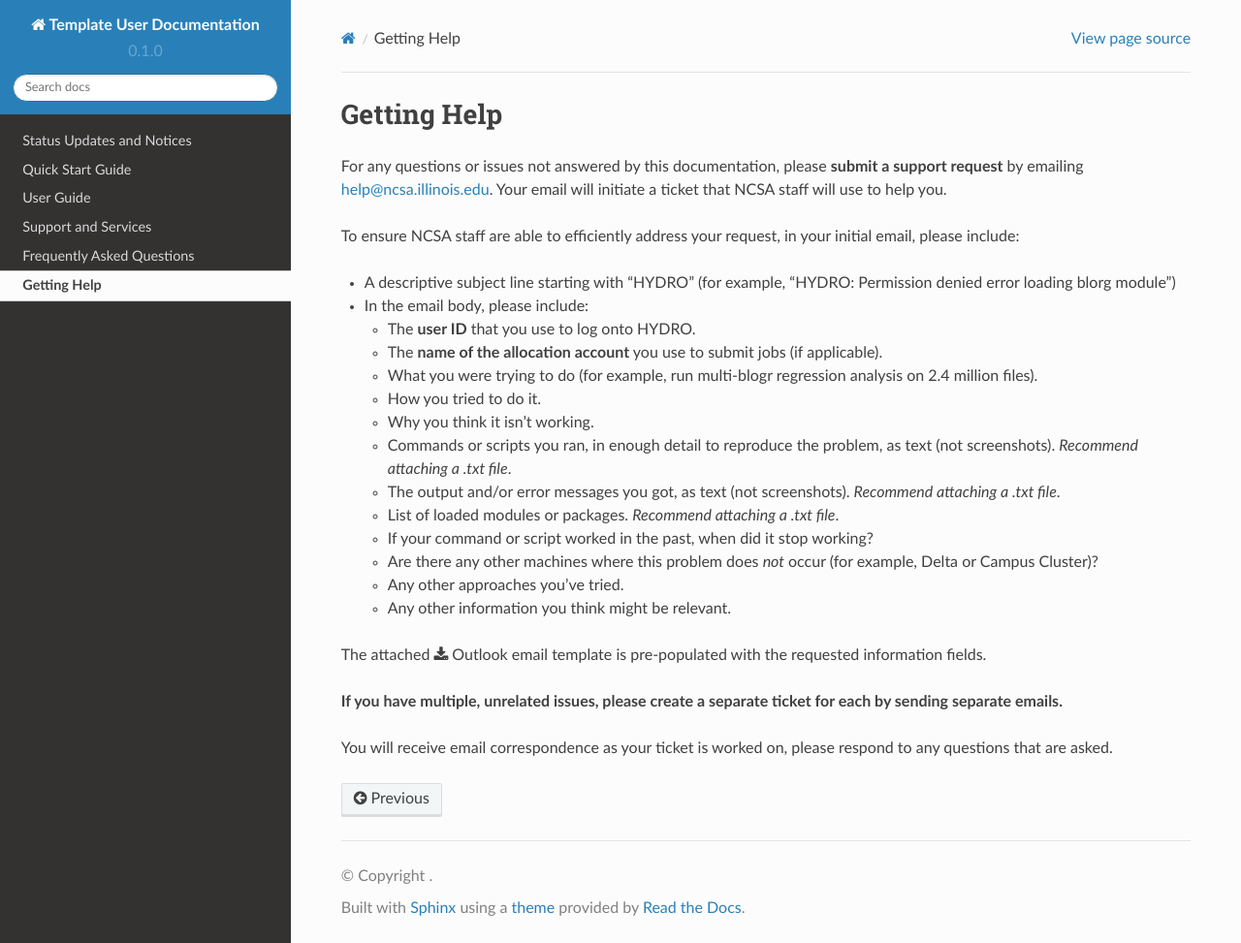
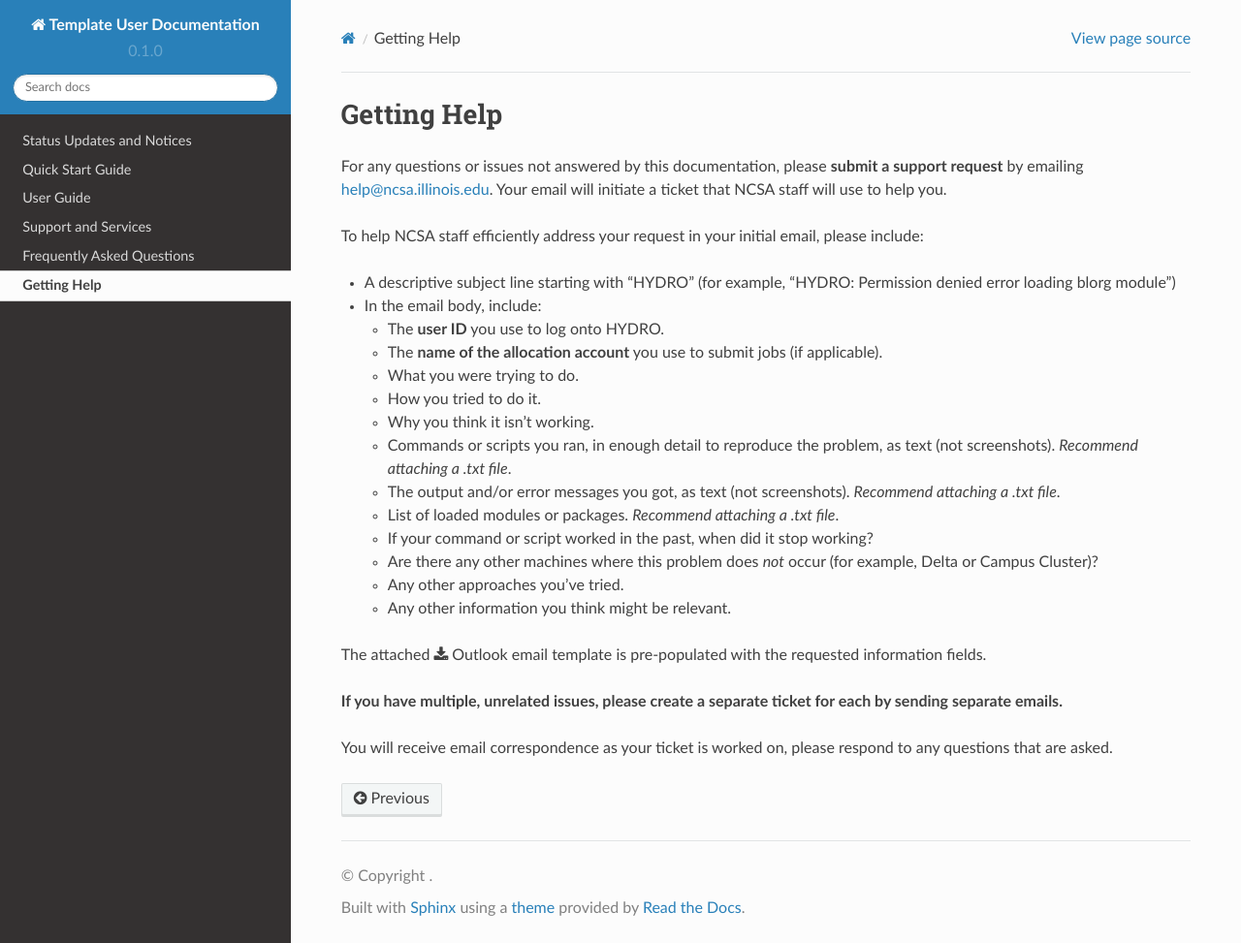
Before and after one commit to lhelms2/rtd-template, a Sphinx documentation site: the page built from docs/source/help.rst, in a window 1280 px wide and 973 px high. Shown: the whole window at 97% size. Built offline with Sphinx 7.4.7 and the Read the Docs theme 2.0.0, drawn with Linux system fonts in a browser that asks for light colours.

Commit message:
Update help.rst

```diff
--- a/docs/source/help.rst
+++ b/docs/source/help.rst
@@ -5,14 +5,14 @@ Getting Help
 
 For any questions or issues not answered by this documentation, please **submit a support request** by emailing help@ncsa.illinois.edu. Your email will initiate a ticket that NCSA staff will use to help you.
 
-To ensure NCSA staff are able to efficiently address your request, in your initial email, please include:
+To help NCSA staff efficiently address your request in your initial email, please include:
 
 - A descriptive subject line starting with “HYDRO” (for example, “HYDRO: Permission denied error loading blorg module”)
-- In the email body, please include:
+- In the email body, include:
 
-  - The **user ID** that you use to log onto HYDRO.
+  - The **user ID** you use to log onto HYDRO.
   - The **name of the allocation account** you use to submit jobs (if applicable).
-  - What you were trying to do (for example, run multi-blogr regression analysis on 2.4 million files).
+  - What you were trying to do.
   - How you tried to do it.
   - Why you think it isn’t working.
   - Commands or scripts you ran, in enough detail to reproduce the problem, as text (not screenshots). *Recommend attaching a .txt file*.
```
